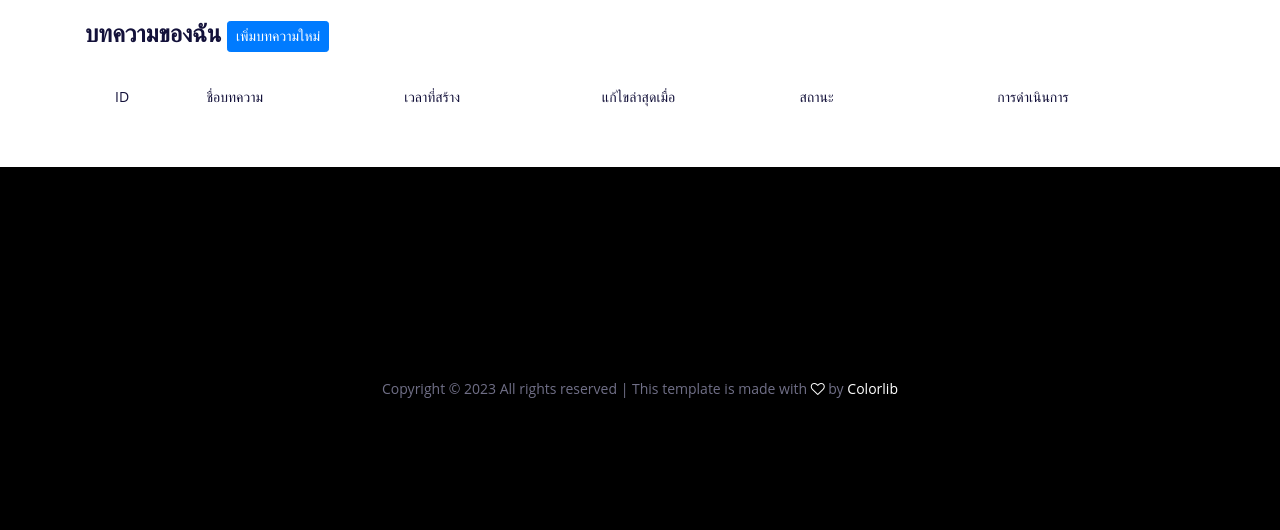
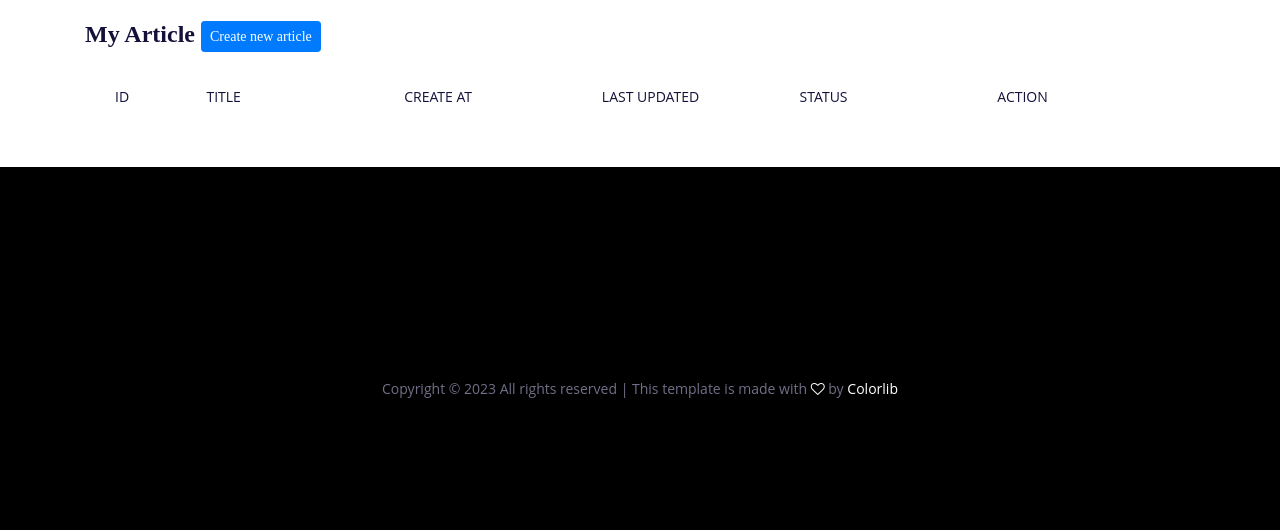
Before and after one commit to suphawit-wt/simple-blog, a PHP site: page /articles/myarticle.php in a window 1280 px wide. Shown: the part 108-638 px from the top of the page. Run offline with PHP 8.4, Linux system fonts and the light colour scheme; the visitor is signed in with stand-in values (Sample User, id 1); data that the repository does not hold is empty.

Commit message:
Switch all pages language to English

```diff
--- a/articles/myarticle.php
+++ b/articles/myarticle.php
@@ -42,18 +42,18 @@ $articles_list = $result->fetch_all(MYSQLI_ASSOC);
     <section class="container mt-20 mb-20">
         <div class="row">
             <div class="col-12">
-                <h3 class="mb-10">บทความของฉัน <a href="/articles/new.php" class="btn btn-sm btn-primary">เพิ่มบทความใหม่</a></h3>
+                <h3 class="mb-10">My Article <a href="/articles/new.php" class="btn btn-sm btn-primary">Create new article</a></h3>
             </div>
             <div class="col-12">
                 <div class="progress-table-wrap">
                     <div class="progress-table">
                         <div class="table-head">
-                            <div class="serial">id</div>
-                            <div class="visit">ชื่อบทความ</div>
-                            <div class="visit">เวลาที่สร้าง</div>
-                            <div class="visit">แก้ไขล่าสุดเมื่อ</div>
-                            <div class="visit">สถานะ</div>
-                            <div class="visit">การดำเนินการ</div>
+                            <div class="serial">ID</div>
+                            <div class="visit">Title</div>
+                            <div class="visit">Create At</div>
+                            <div class="visit">Last Updated</div>
+                            <div class="visit">Status</div>
+                            <div class="visit">Action</div>
                         </div>
                         <?php foreach ($articles_list as $article) : ?>
                             <div class="table-row">
@@ -64,23 +64,25 @@ $articles_list = $result->fetch_all(MYSQLI_ASSOC);
                                 <div class="visit">
                                     <h4>
                                         <?php if ($article['publish_sts'] === 'Y') : ?>
-                                            <span class="badge badge-pill badge-info">เผยแพร่แล้ว</span>
+                                            <span class="badge badge-pill badge-info">Publish</span>
                                         <?php elseif ($article['publish_sts'] === 'N') : ?>
-                                            <span class="badge badge-pill badge-light">ฉบับร่าง</span>
+                                            <span class="badge badge-pill badge-light">Draft</span>
                                         <?php endif; ?>
                                     </h4>
                                 </div>
                                 <div class="visit">
-                                    <a href="edit.php?id=<?php echo $article['id'] ?>" class="btn btn-sm btn-warning">แก้ไข</a>
+                                    <a href="edit.php?id=<?php echo $article['id'] ?>" class="btn btn-sm btn-warning">Edit</a>
                                     &nbsp;&nbsp;
-                                    <a onclick="return confirm('คุณต้องการลบข้อมูลนี้ใช่หรือไม่?')" href="/articles/delete.php?id=<?php echo $article['id'] ?>" class="btn btn-sm btn-danger">ลบ</a>
+                                    <a onclick="return confirm('Do you want to delete this article?')" href="/articles/delete.php?id=<?php echo $article['id'] ?>" class="btn btn-sm btn-danger">
+                                        Delete
+                                    </a>
                                     &nbsp;&nbsp;
                                     <form method="post" action="/articles/update_publish.php">
                                         <button type="submit" class="btn btn-sm btn-info" <?php echo (($article['publish_sts'] === 'Y') ? "disabled" : "") ?>>
-                                            เผยแพร่
+                                            Publish
                                         </button>
                                         <button type="submit" class="btn btn-sm btn-light" <?php echo (($article['publish_sts'] === 'N') ? "disabled" : "") ?>>
-                                            ฉบับร่าง
+                                            Draft
                                         </button>
                                         <input type="hidden" name="publishSts" value='<?php echo (($article['publish_sts'] === 'Y') ? "N" : "Y") ?>' />
                                         <input type="hidden" name="article_id" value='<?php echo $article['id'] ?>' />
--- a/authors/edit.php
+++ b/authors/edit.php
@@ -40,7 +40,7 @@ $author = $result->fetch_assoc();
 
     <!--================ Start Content Area =================-->
     <section class="container mt-20 mb-20">
-        <form method="post" action="/authors/update.php">
+        <form action="/authors/update.php" method="post" name="author_form" onSubmit="return formValidation();">
             <div class="row">
                 <div class="col-12">
                     <h3 class="mb-10">Edit Profile</h3>
@@ -58,7 +58,7 @@ $author = $result->fetch_assoc();
                         <div class="form-group">
                             <label class="col-md-4 col-form-label">Password</label>
                             <div class="col-md-12">
-                                <input type="password" class="form-control" id="password" name="password" maxlength="45">
+                                <input type="password" class="form-control" id="password" name="password" maxlength="45" required>
                             </div>
                         </div>
                     </div>
@@ -66,7 +66,7 @@ $author = $result->fetch_assoc();
                         <div class="form-group">
                             <label class="col-md-4 col-form-label">Confirm Password</label>
                             <div class="col-md-12">
-                                <input type="password" class="form-control" id="conpasswd" name="conpasswd" maxlength="45">
+                                <input type="password" class="form-control" id="conpasswd" name="conpasswd" maxlength="45" required>
                             </div>
                         </div>
                     </div>
--- a/register.php
+++ b/register.php
@@ -4,7 +4,6 @@ session_start();
 if (isset($_SESSION['loggedin'])) {
     header("location: /articles/myarticle.php");
 }
-
 ?>
 <!DOCTYPE html>
 <html lang="en" class="no-js">
@@ -22,12 +21,12 @@ if (isset($_SESSION['loggedin'])) {
     <script src="/assets/js/validation.js"></script>
 </head>
 
-<body onload="document.registform.userid.focus();">
+<body onload="document.author_form.userid.focus();">
     <?php require_once "./components/header.php"; ?>
 
     <!--================ Start Content Area =================-->
     <section class="container mt-20 mb-20">
-        <form method="post" name="registform" onSubmit="return formValidation();" action="/authors/create.php">
+        <form action="/authors/create.php" method="post" name="author_form" onSubmit="return formValidation();">
             <div class="row">
                 <div class="col-12">
                     <h3 class="mb-10">Register</h3>
```
Also changed, not shown: articles/edit.php (+9 -9 lines), articles/new.php (+5 -5 lines), assets/js/validation.js (+22 -22 lines).
